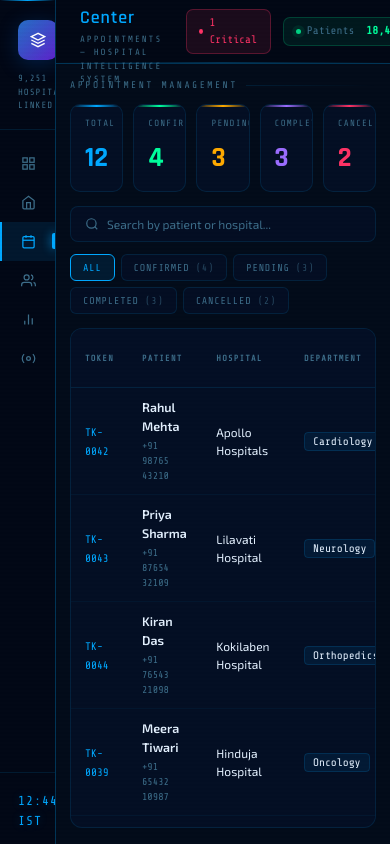
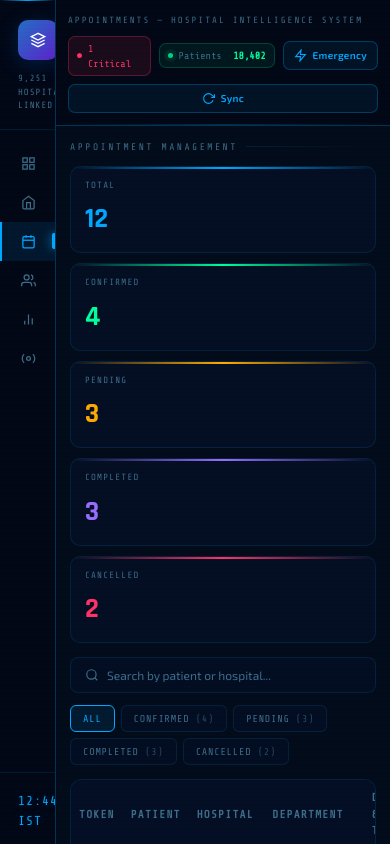
Before and after one commit to sufiyan733/MedLife, a Next.js app: page /admin in a window 390 px wide. Both pictures are taken after a click on the element 27 px from the left and 241 px from the top of the page. Built offline with nearby package versions, Linux system fonts and the light colour scheme.

Commit message:
initial commit

```diff
--- a/app/admin/AppointmentsView.js
+++ b/app/admin/AppointmentsView.js
@@ -25,7 +25,7 @@ export default function AppointmentsView({ showToast }) {
       <div className="adm-sec-label">Appointment Management</div>
 
       {/* Summary cards */}
-      <div style={{ display: 'grid', gridTemplateColumns: 'repeat(5,1fr)', gap: 10, marginBottom: 14 }}>
+      <div className="adm-appt-filter-grid">
         {[
           { label: 'Total', count: counts.all, color: '#00a8ff' },
           { label: 'Confirmed', count: counts.confirmed, color: '#00ff9d' },
--- a/app/admin/UsersView.js
+++ b/app/admin/UsersView.js
@@ -25,7 +25,7 @@ export default function UsersView({ showToast }) {
       <div className="adm-sec-label">User Management</div>
 
       {/* Summary */}
-      <div style={{ display: 'grid', gridTemplateColumns: 'repeat(4,1fr)', gap: 10, marginBottom: 14 }}>
+      <div className="adm-users-filter-grid">
         {[
           { label: 'Total Users', count: counts.all, color: '#00a8ff', icon: '👥' },
           { label: 'Patients', count: counts.patient, color: '#00ff9d', icon: '🏥' },
--- a/app/admin/admin.css
+++ b/app/admin/admin.css
@@ -409,12 +409,20 @@
 .adm-ring-legend-item { display:flex; align-items:center; gap:8px; font-size:12px; }
 .adm-ring-legend-dot { width:10px; height:10px; border-radius:3px; }
 
+/* ─── ADDED LAYOUT CLASSES ───────────────────────────────── */
+.adm-network-grid { display:grid; grid-template-columns:repeat(3, 1fr); gap:14px; }
+.adm-modal-grid { display:grid; grid-template-columns:1fr 1fr; gap:14px; margin-bottom:18px; }
+.adm-appt-filter-grid { display:grid; grid-template-columns:repeat(5, 1fr); gap:10px; margin-bottom:14px; }
+.adm-users-filter-grid { display:grid; grid-template-columns:repeat(4, 1fr); gap:10px; margin-bottom:14px; }
+
 /* ─── RESPONSIVE ──────────────────────────────────────── */
 @media (max-width:1200px) {
   .adm-stats-grid { grid-template-columns:repeat(2, 1fr); }
   .adm-mid-grid { grid-template-columns:1fr; }
   .adm-bottom-grid { grid-template-columns:1fr 1fr; }
   .adm-analytics-grid { grid-template-columns:1fr; }
+  .adm-appt-filter-grid { grid-template-columns:repeat(3, 1fr); }
+  .adm-users-filter-grid { grid-template-columns:repeat(2, 1fr); }
 }
 @media (max-width:900px) {
   .adm-sidebar { width:56px; }
@@ -423,8 +431,27 @@
   .adm-nav-item { padding:12px; justify-content:center; }
   .adm-bottom-grid { grid-template-columns:1fr; }
   .adm-hosp-cards { grid-template-columns:1fr; }
+  .adm-network-grid { grid-template-columns:repeat(2, 1fr); }
+  .adm-topbar { padding:0 16px; gap:8px; }
+  .adm-appt-filter-grid { grid-template-columns:repeat(2, 1fr); }
 }
 @media (max-width:600px) {
+  .adm-main { width: 100%; overflow-x: hidden; }
+  .adm-topbar { padding:12px; gap:8px; height:auto; flex-wrap:wrap; position:static; }
+  .adm-topbar-sep { display:none; }
+  .adm-topbar > div:first-child { flex:1; min-width:100%; }
+  .adm-page-title { display:none; }
+  .adm-topbar-btn { font-size:10px; padding:6px 10px; justify-content:center; flex:1; }
+  .adm-topbar-chip { font-size:10px; padding:4px 8px; flex:1; justify-content:center; }
   .adm-stats-grid { grid-template-columns:1fr; }
   .adm-content { padding:14px; gap:12px; }
+  .adm-network-grid { grid-template-columns:1fr; }
+  .adm-modal-grid { grid-template-columns:1fr; }
+  .adm-appt-filter-grid { grid-template-columns:1fr; }
+  .adm-users-filter-grid { grid-template-columns:1fr; }
+
+  /* Make tables readable */
+  .adm-panel { overflow-x: auto; }
+  .adm-hosp-table th, .adm-hosp-table td { padding: 10px 8px; font-size: 11px; }
+  .adm-data-table th, .adm-data-table td { padding: 10px 8px; font-size: 11px; }
 }
--- a/app/admin/page.js
+++ b/app/admin/page.js
@@ -44,7 +44,7 @@ function HospitalModal({ hospital, onClose }) {
           <button className="adm-modal-close" onClick={onClose}>✕</button>
         </div>
         <div className="adm-modal-body">
-          <div style={{display:'grid', gridTemplateColumns:'1fr 1fr', gap:14, marginBottom:18}}>
+          <div className="adm-modal-grid">
             {[
               {label:'Available Beds', value:hospital.beds, max:hospital.maxBeds, color:bedColor},
               {label:'ICU Beds', value:hospital.icu, max:hospital.maxIcu, color:hospital.icu===0?'#ff3366':'#00a8ff'},
@@ -145,7 +145,7 @@ export default function AdminPage() {
       case 'Network': return (
         <div className="adm-view">
           <div className="adm-sec-label">Network Infrastructure</div>
-          <div style={{display:'grid', gridTemplateColumns:'repeat(3,1fr)', gap:14}}>
+          <div className="adm-network-grid">
             {[
               {label:'Mumbai Region',nodes:247,status:'Operational',color:'#00ff9d',latency:'8ms'},
               {label:'Delhi Region',nodes:189,status:'Operational',color:'#00ff9d',latency:'12ms'},
```
